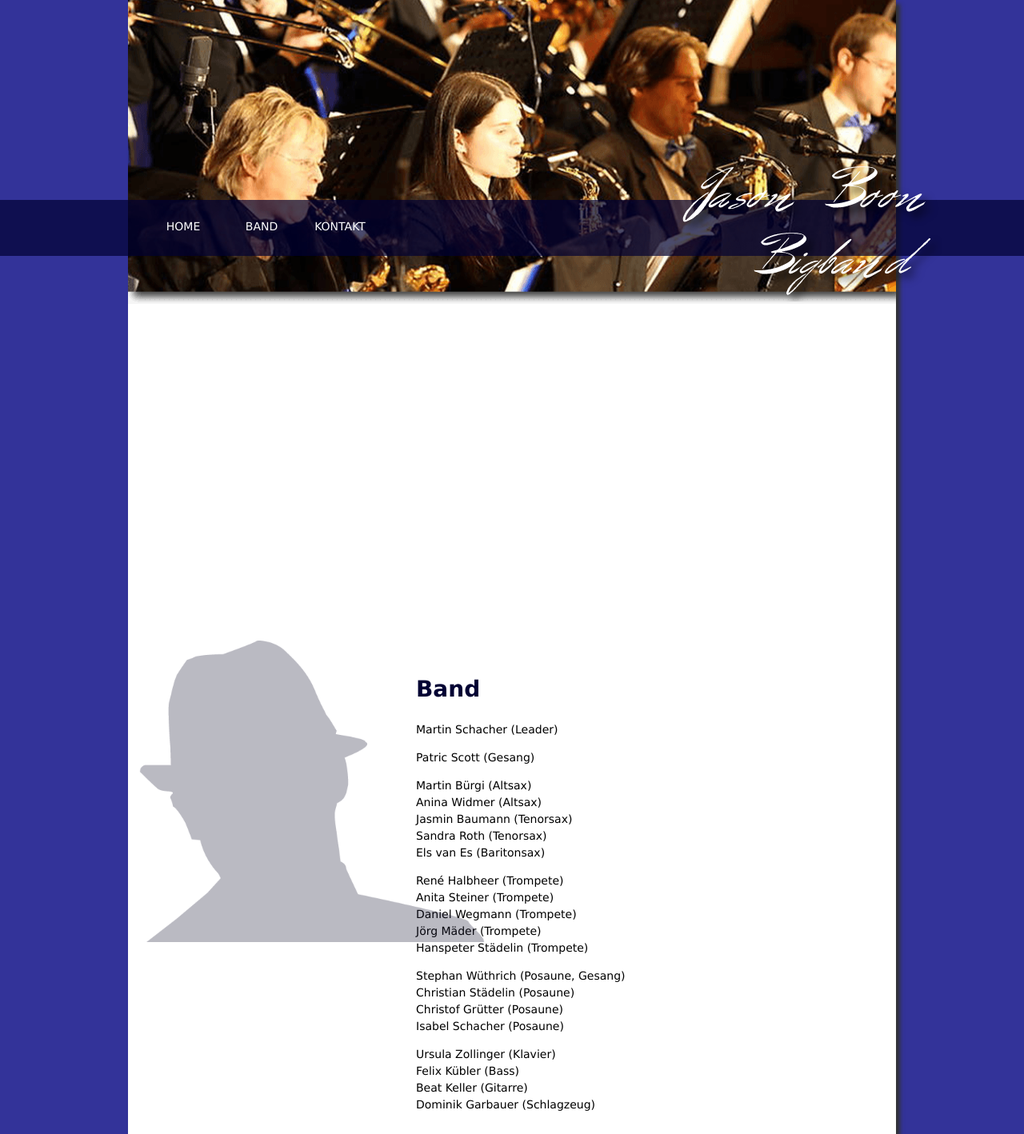
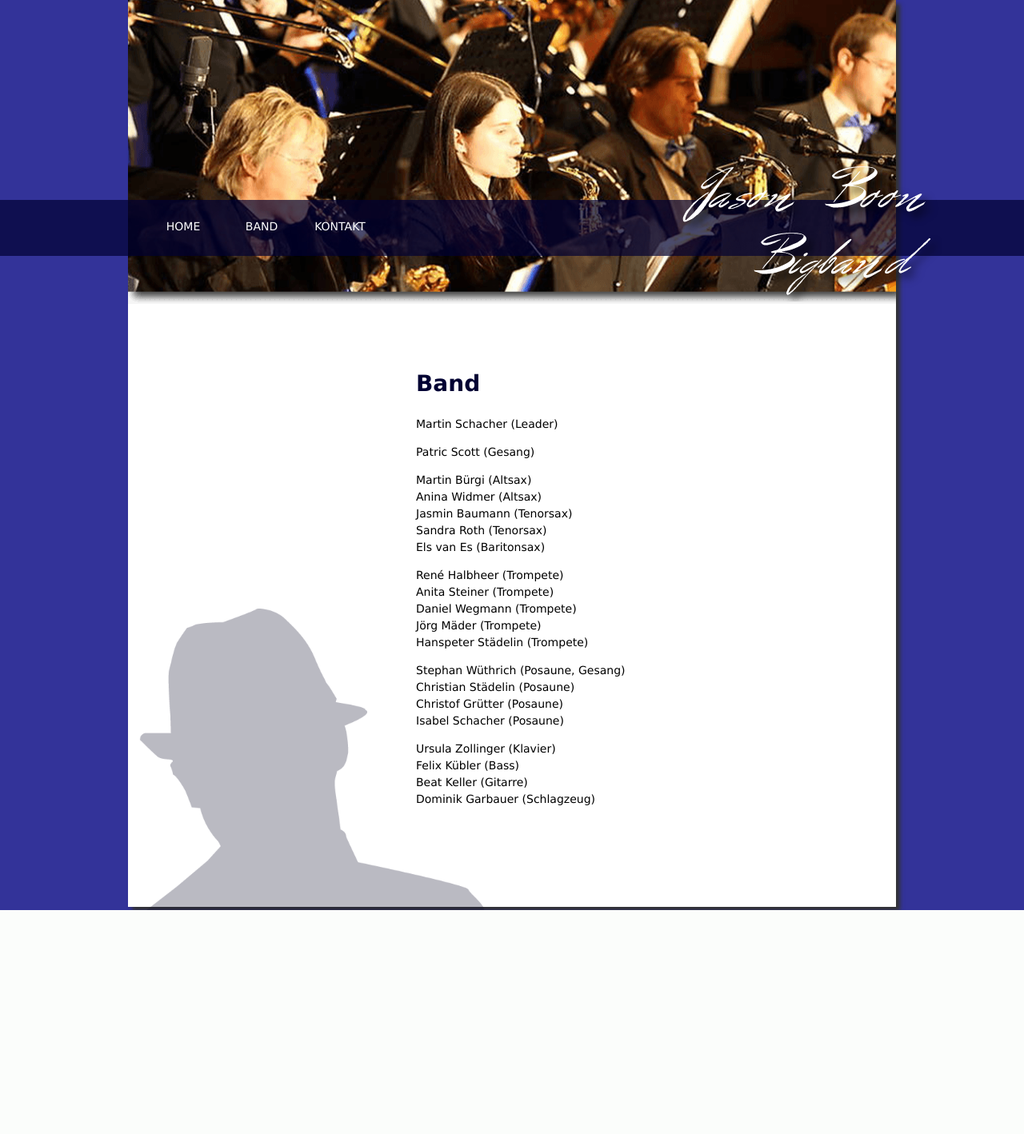
Before and after one commit to jasonboonbigband/website, a PHP site: page /band.php in a window 1280 px wide. Shown: the top 1418 px of the page at 80% size. After the commit the page ends 1138 px from the top, so only its background shows below. Run offline with PHP 8.4, Linux system fonts and the light colour scheme.

Commit message:
s hät u grusig usxeh

```diff
--- a/jbbb.css
+++ b/jbbb.css
@@ -93,8 +93,8 @@ h1 {
 }
 
 #bottomImage {
-	position: relative;
-	bottom: -415px;
+	position: absolute;
+	bottom: -4px;
 	z-index: 10;
 	left: 5px;
 }
```
